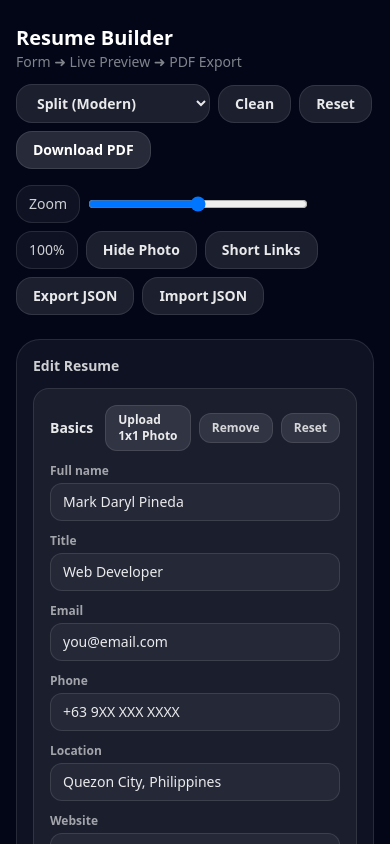
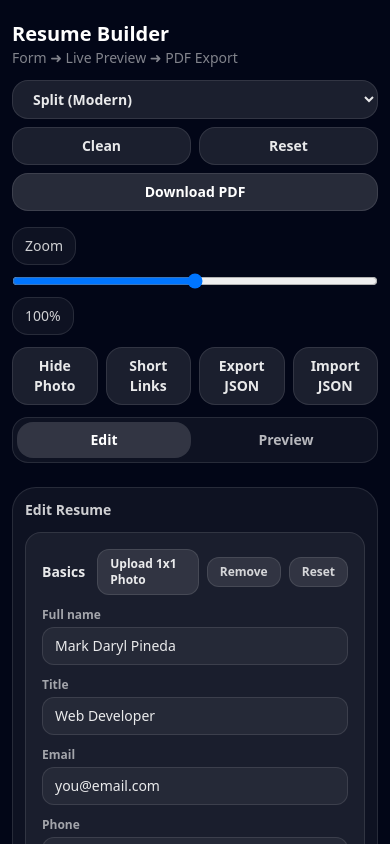
Before and after one commit to Realp03/RealSumeBuilder, a React (Vite) app: page / in a window 390 px wide. Shown: the top 844 px of the page. Built offline with nearby package versions, Linux system fonts and the light colour scheme.

Commit message:
Update App.jsx

```diff
--- a/src/App.jsx
+++ b/src/App.jsx
@@ -56,26 +56,35 @@ function cleanResumeData(data) {
         .map((b) => b.replace(/\s+/g, " "));
       return { ...x, bullets: cleanBullets.length ? cleanBullets : [""] };
     })
-    .filter((x) => x && (x.company || x.role || x.start || x.end || (x.bullets || []).some((b) => String(b || "").trim())));
+    .filter(
+      (x) =>
+        x &&
+        (x.company ||
+          x.role ||
+          x.start ||
+          x.end ||
+          (x.bullets || []).some((b) => String(b || "").trim()))
+    );
 
   next.education = (next.education || []).filter(
     (e) => e && (e.school || e.degree || e.start || e.end)
   );
 
-  next.projects = (next.projects || []).filter(
-    (p) => p && (p.name || p.link || p.desc)
-  );
+  next.projects = (next.projects || []).filter((p) => p && (p.name || p.link || p.desc));
 
   next.settings = next.settings || {};
-  next.sections = Array.isArray(next.sections) && next.sections.length
-    ? next.sections
-    : ["summary", "experience", "projects", "education"];
+  next.sections =
+    Array.isArray(next.sections) && next.sections.length
+      ? next.sections
+      : ["summary", "experience", "projects", "education"];
 
   if (typeof next.settings.zoom !== "number") next.settings.zoom = 1;
   if (typeof next.settings.showPhoto !== "boolean") next.settings.showPhoto = true;
-  if (typeof next.settings.showFullProjectLinks !== "boolean") next.settings.showFullProjectLinks = true;
+  if (typeof next.settings.showFullProjectLinks !== "boolean")
+    next.settings.showFullProjectLinks = true;
   if (typeof next.settings.fileBaseName !== "string") next.settings.fileBaseName = "";
-  if (typeof next.settings.includeDateInFilename !== "boolean") next.settings.includeDateInFilename = false;
+  if (typeof next.settings.includeDateInFilename !== "boolean")
+    next.settings.includeDateInFilename = false;
 
   return next;
 }
@@ -93,8 +102,21 @@ export default function App() {
     localStorage.setItem(key, JSON.stringify(data));
   }, [data]);
 
+  const [isMobile, setIsMobile] = useState(() => {
+    if (typeof window === "undefined") return false;
+    return window.innerWidth < 1024;
+  });
+
+  useEffect(() => {
+    const onResize = () => setIsMobile(window.innerWidth < 1024);
+    onResize();
+    window.addEventListener("resize", onResize);
+    return () => window.removeEventListener("resize", onResize);
+  }, []);
+
   const previewRef = useRef(null);
   const [exporting, setExporting] = useState(false);
+  const [mobileTab, setMobileTab] = useState("edit");
 
   const settings = data.settings || {};
   const zoom = settings.zoom ?? 1;
@@ -164,22 +186,104 @@ export default function App() {
 
   const theme = data.theme || "split";
 
+  const Tabs = (
+    <div className="flex w-full gap-2 rounded-2xl border border-white/10 bg-white/5 p-1">
+      <button
+        type="button"
+        onClick={() => setMobileTab("edit")}
+        className={`flex-1 rounded-2xl px-3 py-2 text-sm font-extrabold ${
+          mobileTab === "edit" ? "bg-white/15 text-white" : "text-white/70 hover:bg-white/10"
+        }`}
+      >
+        Edit
+      </button>
+      <button
+        type="button"
+        onClick={() => setMobileTab("preview")}
+        className={`flex-1 rounded-2xl px-3 py-2 text-sm font-extrabold ${
+          mobileTab === "preview"
+            ? "bg-white/15 text-white"
+            : "text-white/70 hover:bg-white/10"
+        }`}
+      >
+        Preview
+      </button>
+    </div>
+  );
+
+  const PreviewPanel = (
+    <div className="rounded-3xl border border-white/10 bg-white/5 p-3 sm:p-4">
+      <div className="mb-3 flex items-center justify-between">
+        <div className="text-sm font-semibold text-white/80">Live Preview (A4)</div>
+        <div className="text-xs text-white/50">auto-saved</div>
+      </div>
+
+      <div className="overflow-auto rounded-2xl border border-white/10 bg-black/20 p-2 sm:p-3">
+        <div className="mx-auto w-full max-w-[820px]">
+          <div
+            style={{
+              transform: `scale(${zoom})`,
+              transformOrigin: "top center",
+            }}
+          >
+            <div ref={previewRef}>
+              <ResumePreview data={data} />
+            </div>
+          </div>
+        </div>
+      </div>
+
+      <div className="mt-3 rounded-2xl border border-white/10 bg-white/5 p-3">
+        <div className="grid grid-cols-1 gap-3 sm:grid-cols-2">
+          <label className="block">
+            <div className="mb-1 text-xs font-semibold text-white/60">PDF filename base</div>
+            <input
+              className="w-full rounded-xl border border-white/10 bg-white/5 px-3 py-2 text-sm text-white/90 outline-none placeholder:text-white/30 focus:border-white/20"
+              value={settings.fileBaseName || ""}
+              onChange={(e) => updateSettings({ fileBaseName: e.target.value })}
+              placeholder="e.g. Mark Daryl Pineda"
+            />
+          </label>
+
+          <button
+            onClick={() =>
+              updateSettings({
+                includeDateInFilename: !(settings.includeDateInFilename ?? false),
+              })
+            }
+            className="h-[44px] sm:h-[54px] rounded-xl border border-white/10 bg-white/10 px-3 py-2 text-sm font-semibold text-white/90 hover:bg-white/15"
+            type="button"
+          >
+            {settings.includeDateInFilename ?? false
+              ? "Date in filename: ON"
+              : "Date in filename: OFF"}
+          </button>
+        </div>
+      </div>
+    </div>
+  );
+
+  const FormPanel = (
+    <div className="rounded-3xl border border-white/10 bg-white/5 p-3 sm:p-4">
+      <div className="mb-3 text-sm font-semibold text-white/80">Edit Resume</div>
+      <ResumeForm value={data} onChange={setData} />
+    </div>
+  );
+
   return (
     <div className="min-h-screen bg-slate-950 text-white">
-      <div className="mx-auto max-w-7xl px-4 py-6">
-        <div className="flex flex-wrap items-center justify-between gap-3">
+      <div className="mx-auto max-w-7xl px-3 sm:px-4 py-5 sm:py-6">
+        <div className="flex flex-col gap-3 sm:flex-row sm:items-center sm:justify-between">
           <div>
             <div className="text-xl font-extrabold">Resume Builder</div>
-            <div className="text-sm text-white/50">
-              Form ➜ Live Preview ➜ PDF Export
-            </div>
+            <div className="text-sm text-white/50">Form ➜ Live Preview ➜ PDF Export</div>
           </div>
 
           <div className="flex flex-wrap items-center gap-2">
             <select
               value={theme}
               onChange={(e) => setData({ ...data, theme: e.target.value })}
-              className="rounded-2xl border border-white/10 bg-white/10 px-4 py-2 text-sm font-semibold text-white/90 outline-none hover:bg-white/15"
+              className="w-full sm:w-auto rounded-2xl border border-white/10 bg-white/10 px-4 py-2 text-sm font-semibold text-white/90 outline-none hover:bg-white/15"
             >
               <option value="split">Split (Modern)</option>
               <option value="sidebar">Sidebar (Left)</option>
@@ -189,7 +293,7 @@ export default function App() {
 
             <button
               onClick={onClean}
-              className="rounded-2xl border border-white/10 bg-white/10 px-4 py-2 text-sm font-semibold text-white/90 hover:bg-white/15"
+              className="flex-1 sm:flex-none rounded-2xl border border-white/10 bg-white/10 px-4 py-2 text-sm font-semibold text-white/90 hover:bg-white/15"
               type="button"
             >
               Clean
@@ -197,7 +301,7 @@ export default function App() {
 
             <button
               onClick={() => setData(cleanResumeData(defaultResume))}
-              className="rounded-2xl border border-white/10 bg-white/10 px-4 py-2 text-sm font-semibold text-white/90 hover:bg-white/15"
+              className="flex-1 sm:flex-none rounded-2xl border border-white/10 bg-white/10 px-4 py-2 text-sm font-semibold text-white/90 hover:bg-white/15"
               type="button"
             >
               Reset
@@ -206,7 +310,7 @@ export default function App() {
             <button
               onClick={onExportPDF}
               disabled={exporting}
-              className="rounded-2xl border border-white/10 bg-white/15 px-4 py-2 text-sm font-extrabold text-white hover:bg-white/20 disabled:opacity-60"
+              className="w-full sm:w-auto rounded-2xl border border-white/10 bg-white/15 px-4 py-2 text-sm font-extrabold text-white hover:bg-white/20 disabled:opacity-60"
               type="button"
             >
               {exporting ? "Exporting..." : "Download PDF"}
@@ -214,123 +318,75 @@ export default function App() {
           </div>
         </div>
 
-        <div className="mt-4 flex flex-wrap items-center gap-2">
-          <div className="rounded-2xl border border-white/10 bg-white/5 px-3 py-2 text-sm text-white/80">
-            Zoom
-          </div>
-          <input
-            type="range"
-            min="0.8"
-            max="1.2"
-            step="0.05"
-            value={zoom}
-            onChange={(e) => updateSettings({ zoom: Number(e.target.value) })}
-            className="w-[220px]"
-          />
-          <div className="rounded-2xl border border-white/10 bg-white/5 px-3 py-2 text-sm text-white/80">
-            {(Math.round(zoom * 100) || 100) + "%"}
+        <div className="mt-4 flex flex-col gap-3 sm:flex-row sm:flex-wrap sm:items-center sm:gap-2">
+          <div className="flex flex-wrap items-center gap-2">
+            <div className="rounded-2xl border border-white/10 bg-white/5 px-3 py-2 text-sm text-white/80">
+              Zoom
+            </div>
+            <input
+              type="range"
+              min="0.8"
+              max="1.2"
+              step="0.05"
+              value={zoom}
+              onChange={(e) => updateSettings({ zoom: Number(e.target.value) })}
+              className="w-full sm:w-[220px]"
+            />
+            <div className="rounded-2xl border border-white/10 bg-white/5 px-3 py-2 text-sm text-white/80">
+              {(Math.round(zoom * 100) || 100) + "%"}
+            </div>
           </div>
 
-          <button
-            onClick={() => updateSettings({ showPhoto: !(settings.showPhoto ?? true) })}
-            className="rounded-2xl border border-white/10 bg-white/10 px-4 py-2 text-sm font-semibold text-white/90 hover:bg-white/15"
-            type="button"
-          >
-            {settings.showPhoto ?? true ? "Hide Photo" : "Show Photo"}
-          </button>
+          <div className="flex flex-wrap items-center gap-2">
+            <button
+              onClick={() => updateSettings({ showPhoto: !(settings.showPhoto ?? true) })}
+              className="flex-1 sm:flex-none rounded-2xl border border-white/10 bg-white/10 px-4 py-2 text-sm font-semibold text-white/90 hover:bg-white/15"
+              type="button"
+            >
+              {settings.showPhoto ?? true ? "Hide Photo" : "Show Photo"}
+            </button>
 
-          <button
-            onClick={() =>
-              updateSettings({
-                showFullProjectLinks: !(settings.showFullProjectLinks ?? true),
-              })
-            }
-            className="rounded-2xl border border-white/10 bg-white/10 px-4 py-2 text-sm font-semibold text-white/90 hover:bg-white/15"
-            type="button"
-          >
-            {settings.showFullProjectLinks ?? true ? "Short Links" : "Full Links"}
-          </button>
+            <button
+              onClick={() =>
+                updateSettings({
+                  showFullProjectLinks: !(settings.showFullProjectLinks ?? true),
+                })
+              }
+              className="flex-1 sm:flex-none rounded-2xl border border-white/10 bg-white/10 px-4 py-2 text-sm font-semibold text-white/90 hover:bg-white/15"
+              type="button"
+            >
+              {settings.showFullProjectLinks ?? true ? "Short Links" : "Full Links"}
+            </button>
 
-          <button
-            onClick={onExportJSON}
-            className="rounded-2xl border border-white/10 bg-white/10 px-4 py-2 text-sm font-semibold text-white/90 hover:bg-white/15"
-            type="button"
-          >
-            Export JSON
-          </button>
+            <button
+              onClick={onExportJSON}
+              className="flex-1 sm:flex-none rounded-2xl border border-white/10 bg-white/10 px-4 py-2 text-sm font-semibold text-white/90 hover:bg-white/15"
+              type="button"
+            >
+              Export JSON
+            </button>
 
-          <label className="cursor-pointer rounded-2xl border border-white/10 bg-white/10 px-4 py-2 text-sm font-semibold text-white/90 hover:bg-white/15">
-            Import JSON
-            <input
-              type="file"
-              accept="application/json"
-              className="hidden"
-              onChange={(e) => onImportJSON(e.target.files?.[0])}
-            />
-          </label>
+            <label className="flex-1 sm:flex-none cursor-pointer rounded-2xl border border-white/10 bg-white/10 px-4 py-2 text-sm font-semibold text-white/90 hover:bg-white/15 text-center">
+              Import JSON
+              <input
+                type="file"
+                accept="application/json"
+                className="hidden"
+                onChange={(e) => onImportJSON(e.target.files?.[0])}
+              />
+            </label>
+          </div>
+
+          <div className="lg:hidden">{Tabs}</div>
         </div>
 
-        <div className="mt-6 grid grid-cols-1 gap-6 lg:grid-cols-2">
-          <div className="rounded-3xl border border-white/10 bg-white/5 p-4">
-            <div className="mb-3 text-sm font-semibold text-white/80">
-              Edit Resume
-            </div>
-            <ResumeForm value={data} onChange={setData} />
-          </div>
+        <div className="mt-6 hidden lg:grid grid-cols-1 gap-6 lg:grid-cols-2">
+          {FormPanel}
+          {PreviewPanel}
+        </div>
 
-          <div className="rounded-3xl border border-white/10 bg-white/5 p-4">
-            <div className="mb-3 flex items-center justify-between">
-              <div className="text-sm font-semibold text-white/80">
-                Live Preview (A4)
-              </div>
-              <div className="text-xs text-white/50">auto-saved</div>
-            </div>
-
-            <div className="overflow-auto rounded-2xl border border-white/10 bg-black/20 p-3">
-              <div className="mx-auto w-full max-w-[800px]">
-                <div
-                  style={{
-                    transform: `scale(${zoom})`,
-                    transformOrigin: "top center",
-                  }}
-                >
-                  <div ref={previewRef}>
-                    <ResumePreview data={data} />
-                  </div>
-                </div>
-              </div>
-            </div>
-
-            <div className="mt-3 rounded-2xl border border-white/10 bg-white/5 p-3">
-              <div className="grid grid-cols-1 gap-3 sm:grid-cols-2">
-                <label className="block">
-                  <div className="mb-1 text-xs font-semibold text-white/60">
-                    PDF filename base
-                  </div>
-                  <input
-                    className="w-full rounded-xl border border-white/10 bg-white/5 px-3 py-2 text-sm text-white/90 outline-none placeholder:text-white/30 focus:border-white/20"
-                    value={settings.fileBaseName || ""}
-                    onChange={(e) => updateSettings({ fileBaseName: e.target.value })}
-                    placeholder="e.g. Mark Daryl Pineda"
-                  />
-                </label>
-
-                <button
-                  onClick={() =>
-                    updateSettings({
-                      includeDateInFilename: !(settings.includeDateInFilename ?? false),
-                    })
-                  }
-                  className="h-[54px] rounded-xl border border-white/10 bg-white/10 px-3 py-2 text-sm font-semibold text-white/90 hover:bg-white/15"
-                  type="button"
-                >
-                  {settings.includeDateInFilename ?? false
-                    ? "Date in filename: ON"
-                    : "Date in filename: OFF"}
-                </button>
-              </div>
-            </div>
-          </div>
+        <div className="mt-6 lg:hidden">
+          {mobileTab === "edit" ? <div className="space-y-4">{FormPanel}</div> : PreviewPanel}
         </div>
 
         <div className="mt-6 text-xs text-white/45">
```
